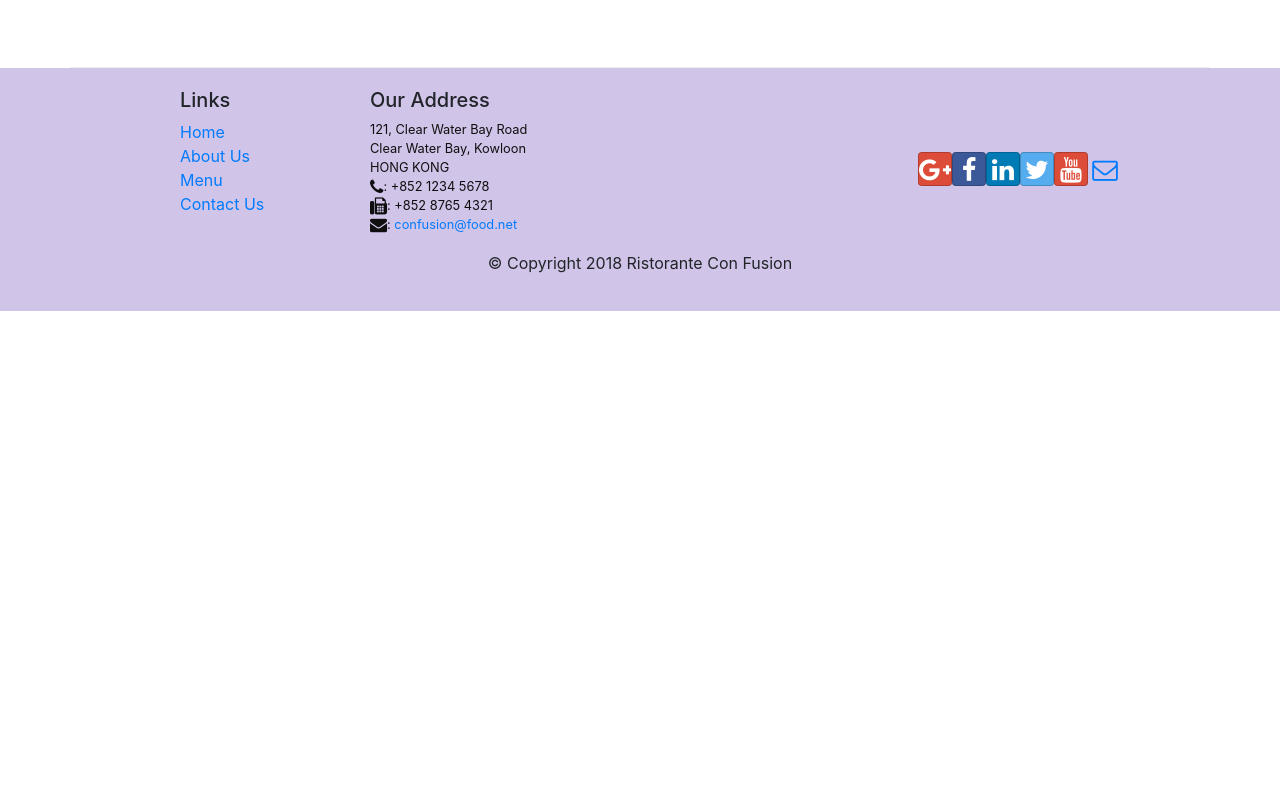
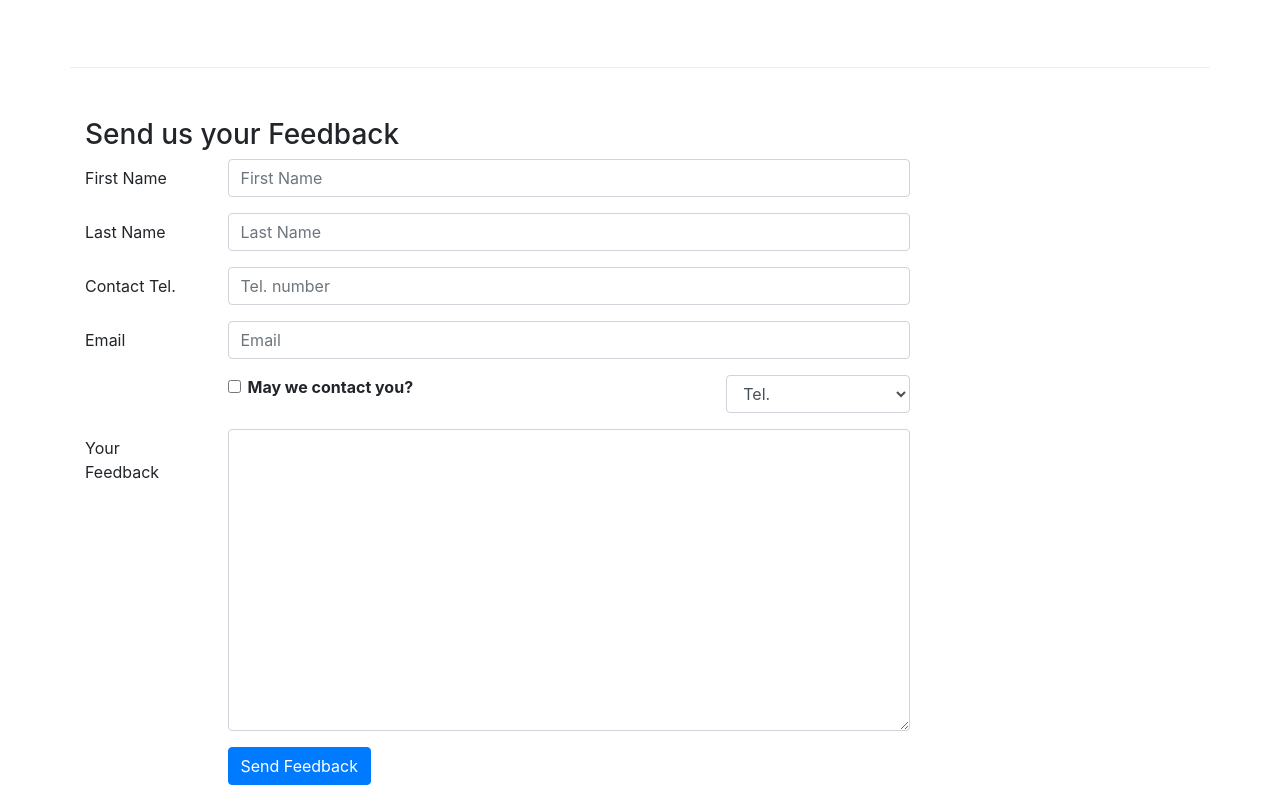
Before and after one commit to nguyenhuy433/FunixJSReact-LAB, a React (Create React App) app: page /contactus in a window 1280 px wide. Shown: the part 694-1481 px from the top of the page. Before the commit the page ends 1005 px from the top, so only its background shows below. Built offline with nearby package versions, Linux system fonts and the light colour scheme.

Commit message:
Controlled Forms

```diff
--- a/src/components/ContactComponent.js
+++ b/src/components/ContactComponent.js
@@ -1,6 +1,50 @@
-import React from "react";
+import React, { Component } from "react";
+import {
+  Breadcrumb,
+  BreadcrumbItem,
+  Button,
+  Form,
+  FormGroup,
+  Label,
+  Input,
+  Col,
+} from "reactstrap";
 
-function Contact(props) {
+class Contact extends Component {
+  constructor(props) {
+    super(props);
+
+    this.state = {
+      firstname: "",
+      lastname: "",
+      telnum: "",
+      email: "",
+      agree: false,
+      contactType: "Tel.",
+      message: "",
+    };
+
+    this.handleInputChange = this.handleInputChange.bind(this);
+    this.handleSubmit = this.handleSubmit.bind(this);
+  }
+
+  handleInputChange(event) {
+    const target = event.target;
+    const value = target.type === "checkbox" ? target.checked : target.value;
+    const name = target.name;
+
+    this.setState({
+      [name]: value,
+    });
+  }
+
+  handleSubmit(event) {
+    console.log("Current State is: " + JSON.stringify(this.state));
+    alert("Current State is: " + JSON.stringify(this.state));
+    event.preventDefault();
+  }
+
+  render() {
     return (
       <div className="container">
         <div className="row row-content">
@@ -49,8 +93,133 @@
             </div>
           </div>
         </div>
+
+        <div className="row row-content">
+          <div className="col-12">
+            <h3>Send us your Feedback</h3>
+          </div>
+          <div className="col-12 col-md-9">
+            <Form onSubmit={this.handleSubmit}>
+              <FormGroup row>
+                <Label htmlFor="firstname" md={2}>
+                  First Name
+                </Label>
+                <Col md={10}>
+                  <Input
+                    type="text"
+                    id="firstname"
+                    name="firstname"
+                    placeholder="First Name"
+                    value={this.state.firstname}
+                    onChange={this.handleInputChange}
+                  />
+                </Col>
+              </FormGroup>
+
+              <FormGroup row>
+                <Label htmlFor="lastname" md={2}>
+                  Last Name
+                </Label>
+                <Col md={10}>
+                  <Input
+                    type="text"
+                    id="lastname"
+                    name="lastname"
+                    placeholder="Last Name"
+                    value={this.state.lastname}
+                    onChange={this.handleInputChange}
+                  />
+                </Col>
+              </FormGroup>
+
+              <FormGroup row>
+                <Label htmlFor="telnum" md={2}>
+                  Contact Tel.
+                </Label>
+                <Col md={10}>
+                  <Input
+                    type="tel"
+                    id="telnum"
+                    name="telnum"
+                    placeholder="Tel. number"
+                    value={this.state.telnum}
+                    onChange={this.handleInputChange}
+                  />
+                </Col>
+              </FormGroup>
+
+              <FormGroup row>
+                <Label htmlFor="email" md={2}>
+                  Email
+                </Label>
+                <Col md={10}>
+                  <Input
+                    type="email"
+                    id="email"
+                    name="email"
+                    placeholder="Email"
+                    value={this.state.email}
+                    onChange={this.handleInputChange}
+                  />
+                </Col>
+              </FormGroup>
+
+              <FormGroup row>
+                <Col md={{ size: 6, offset: 2 }}>
+                  <FormGroup check>
+                    <Label check>
+                      <Input
+                        type="checkbox"
+                        name="agree"
+                        checked={this.state.agree}
+                        onChange={this.handleInputChange}
+                      />{" "}
+                      <strong>May we contact you?</strong>
+                    </Label>
+                  </FormGroup>
+                </Col>
+                <Col md={{ size: 3, offset: 1 }}>
+                  <Input
+                    type="select"
+                    name="contactType"
+                    value={this.state.contactType}
+                    onChange={this.handleInputChange}
+                  >
+                    <option>Tel.</option>
+                    <option>Email</option>
+                  </Input>
+                </Col>
+              </FormGroup>
+
+              <FormGroup row>
+                <Label htmlFor="message" md={2}>
+                  Your Feedback
+                </Label>
+                <Col md={10}>
+                  <Input
+                    type="textarea"
+                    id="message"
+                    name="message"
+                    rows="12"
+                    value={this.state.message}
+                    onChange={this.handleInputChange}
+                  ></Input>
+                </Col>
+              </FormGroup>
+
+              <FormGroup row>
+                <Col md={{ size: 10, offset: 2 }}>
+                  <Button type="submit" color="primary">
+                    Send Feedback
+                  </Button>
+                </Col>
+              </FormGroup>
+            </Form>
+          </div>
+        </div>
       </div>
     );
   }
+}
 
 export default Contact;
```
Lines whose indentation alone changed are shown as unchanged.
